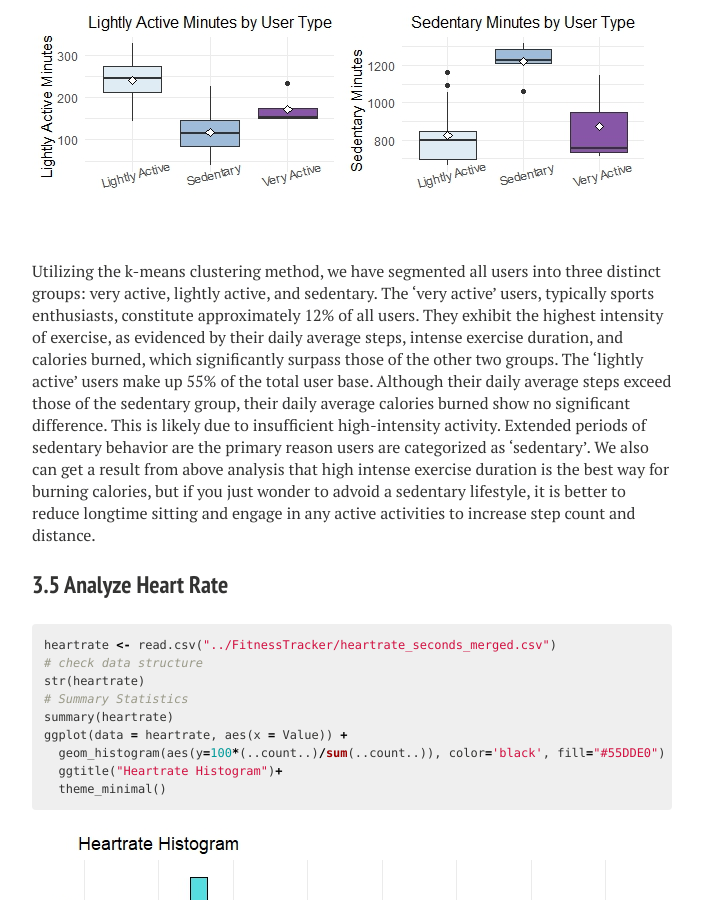
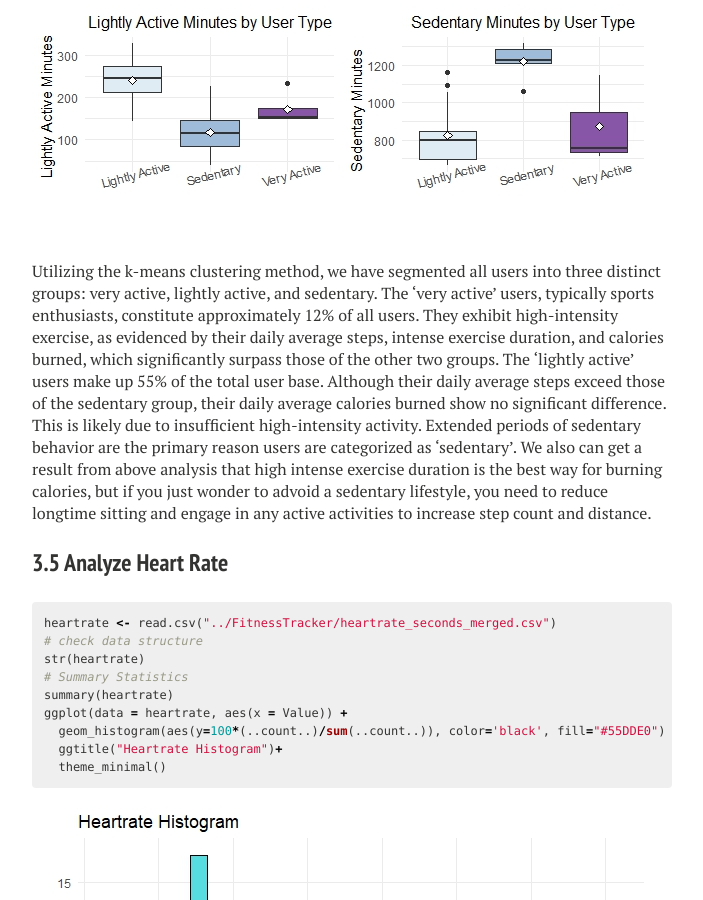
Before and after one commit to Janzhuj/janzhuj.github.io, a Jekyll site: the page built from _posts/2023-10-19-Customer-Usage-Data-Analysis-for-the-FitBit-Fitness-Tracker.md, in a window 1280 px wide and 900 px high, scrolled down 14844 px. Shown: the whole window, without its empty margins (288-991 px from the left). Built offline with Jekyll 4.4.1, drawn with Linux system fonts in a browser that asks for light colours; nearby versions of some CDN libraries; library files that are not in the unit come from our copies; comment, search, counter and statistics services are not loaded.

Commit message:
Update 2023-10-19-Customer-Usage-Data-Analysis-for-the-FitBit-Fitness-Tracker.md

```diff
--- a/_posts/2023-10-19-Customer-Usage-Data-Analysis-for-the-FitBit-Fitness-Tracker.md
+++ b/_posts/2023-10-19-Customer-Usage-Data-Analysis-for-the-FitBit-Fitness-Tracker.md
@@ -483,7 +483,7 @@ grid.arrange(p4,p5,p6,p7, ncol=2)
 ![Rplot-6-2](/figs/2023-10-19-FitBit-Fitness-Tracker/Rplot-6-2.jpeg)
 
 
-Utilizing the k-means clustering method, we have segmented all users into three distinct groups: very active, lightly active, and sedentary. The ‘very active’ users, typically sports enthusiasts, constitute approximately 12% of all users. They exhibit the highest intensity of exercise, as evidenced by their daily average steps, intense exercise duration, and calories burned, which significantly surpass those of the other two groups. The ‘lightly active’ users make up 55% of the total user base. Although their daily average steps exceed those of the sedentary group, their daily average calories burned show no significant difference. This is likely due to insufficient high-intensity activity. Extended periods of sedentary behavior are the primary reason users are categorized as ‘sedentary’. We also can get a result from above analysis that high intense exercise duration is the best way for burning calories, but if you just wonder to advoid a sedentary lifestyle, it is better to reduce longtime sitting and engage in any active activities to increase step count and distance.
+Utilizing the k-means clustering method, we have segmented all users into three distinct groups: very active, lightly active, and sedentary. The ‘very active’ users, typically sports enthusiasts, constitute approximately 12% of all users. They exhibit high-intensity exercise, as evidenced by their daily average steps, intense exercise duration, and calories burned, which significantly surpass those of the other two groups. The ‘lightly active’ users make up 55% of the total user base. Although their daily average steps exceed those of the sedentary group, their daily average calories burned show no significant difference. This is likely due to insufficient high-intensity activity. Extended periods of sedentary behavior are the primary reason users are categorized as ‘sedentary’. We also can get a result from above analysis that high intense exercise duration is the best way for burning calories, but if you just wonder to advoid a sedentary lifestyle, you need to reduce longtime sitting and engage in any active activities to increase step count and distance.
 
 ### 3.5 Analyze Heart Rate
 
```
